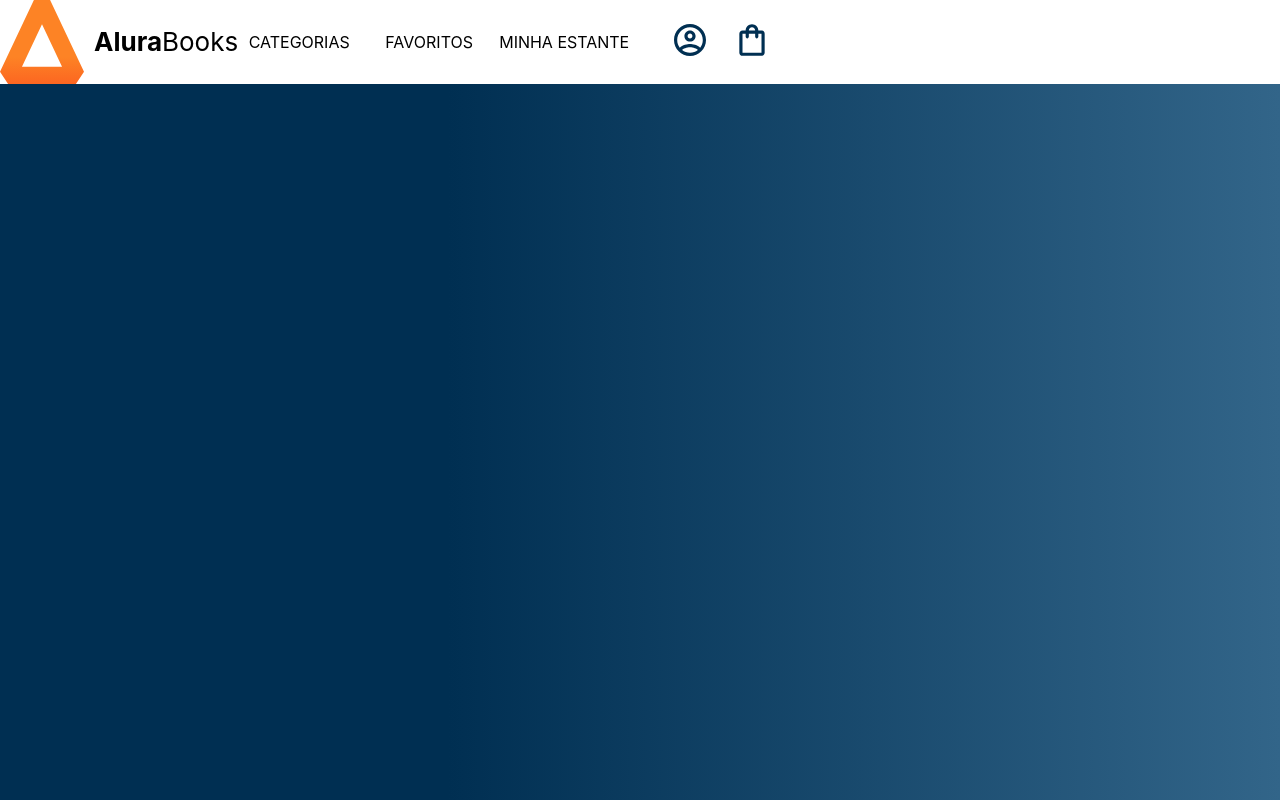
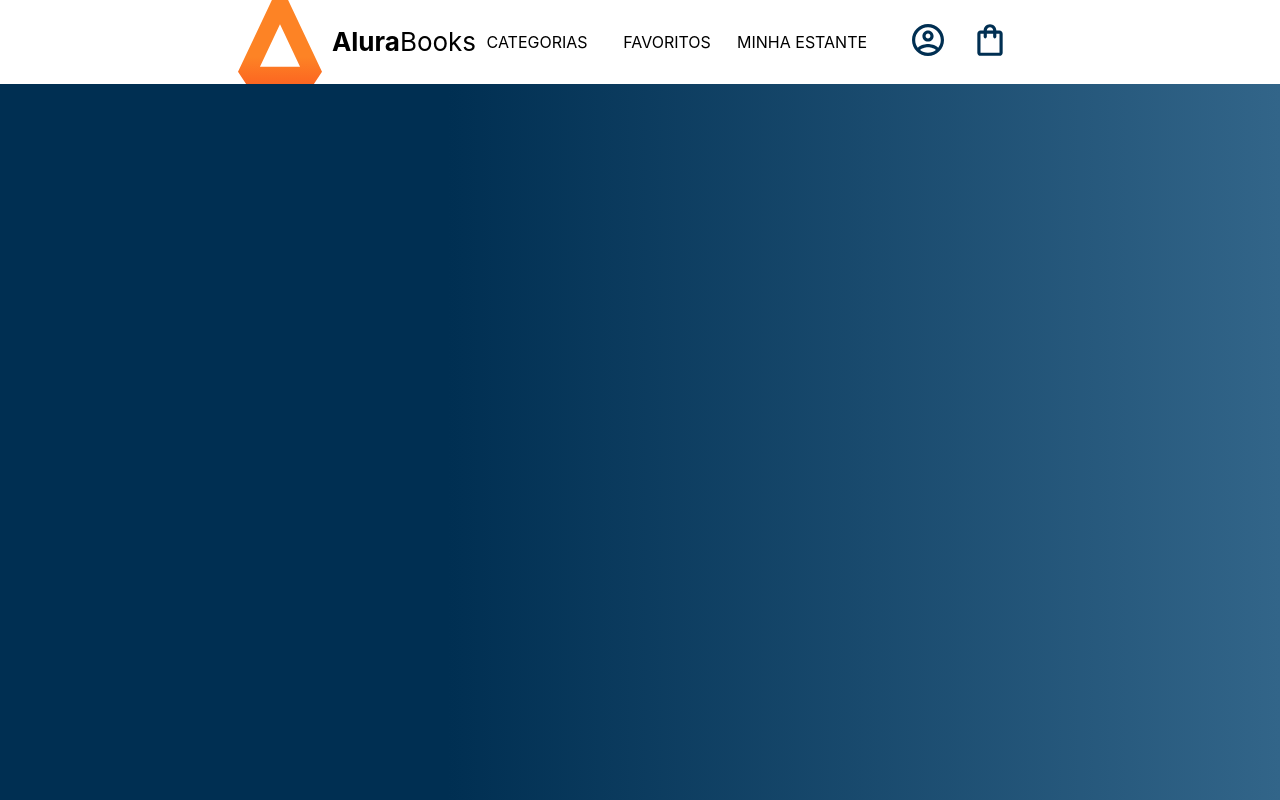
Before and after one commit to oalvesxp/js-react, a React (Create React App) app in the folder alura-books/: page / in a window 1280 px wide. Built offline with nearby package versions, Linux system fonts and the light colour scheme.

Commit message:
Aula 03.02 - Instalando pacotes

```diff
--- a/alura-books/package.json
+++ b/alura-books/package.json
@@ -9,6 +9,7 @@
     "react": "^18.3.1",
     "react-dom": "^18.3.1",
     "react-scripts": "5.0.1",
+    "styled-components": "^6.1.12",
     "web-vitals": "^2.1.4"
   },
   "scripts": {
--- a/alura-books/src/App.css
+++ b/alura-books/src/App.css
@@ -4,11 +4,6 @@
     background-image: linear-gradient(90deg, #002F52 35%, #326589);
 }
 
-.App__header {
-    background-color: #FFF;
-    display: flex;
-}
-
 li {
     list-style: none;
 }
--- a/alura-books/src/App.js
+++ b/alura-books/src/App.js
@@ -1,5 +1,6 @@
 import './App.css';
 import Header from './components/Header/Header.js'
+import styled from 'styled-components'
 
 function App() {
   return (
--- a/alura-books/src/components/Header/Header.css
+++ b/alura-books/src/components/Header/Header.css
@@ -0,0 +1,5 @@
+.App__header {
+    background-color: #FFF;
+    display: flex;
+    justify-content: center;
+}
```
Also changed, not shown: 1 other file (tests, documents, lock files or other folders).
